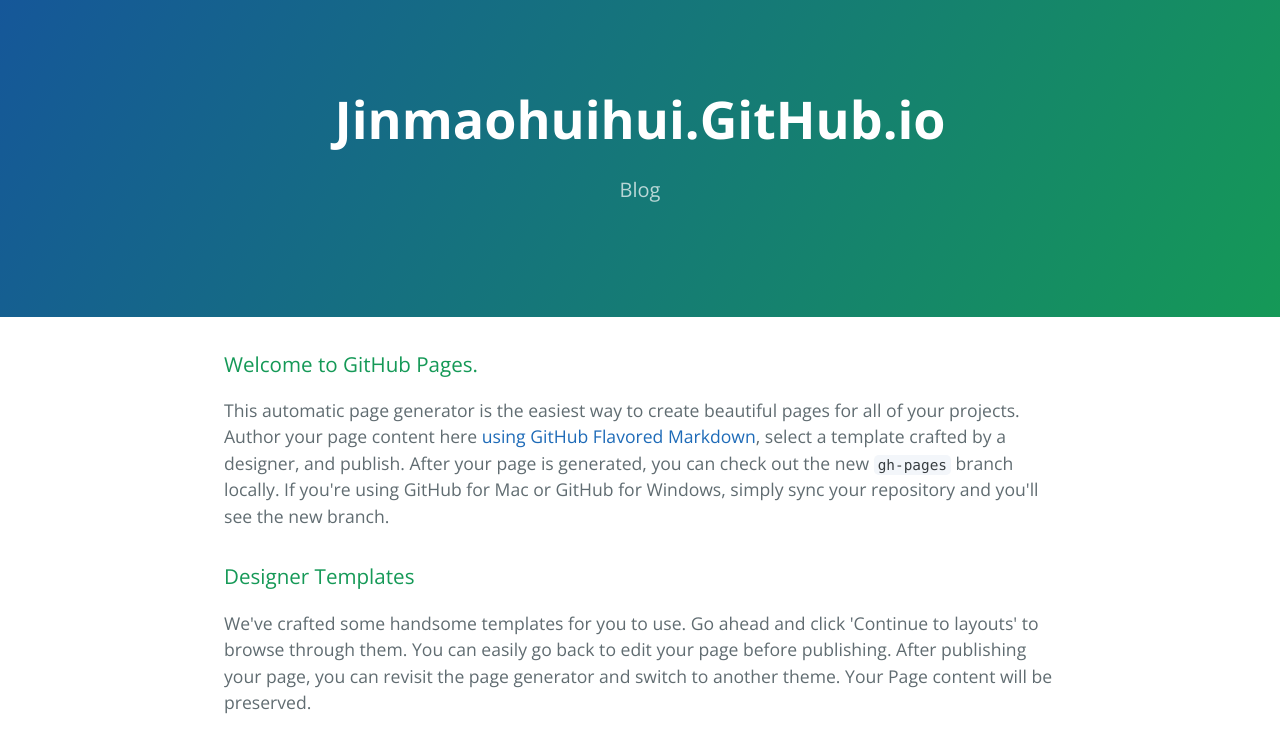
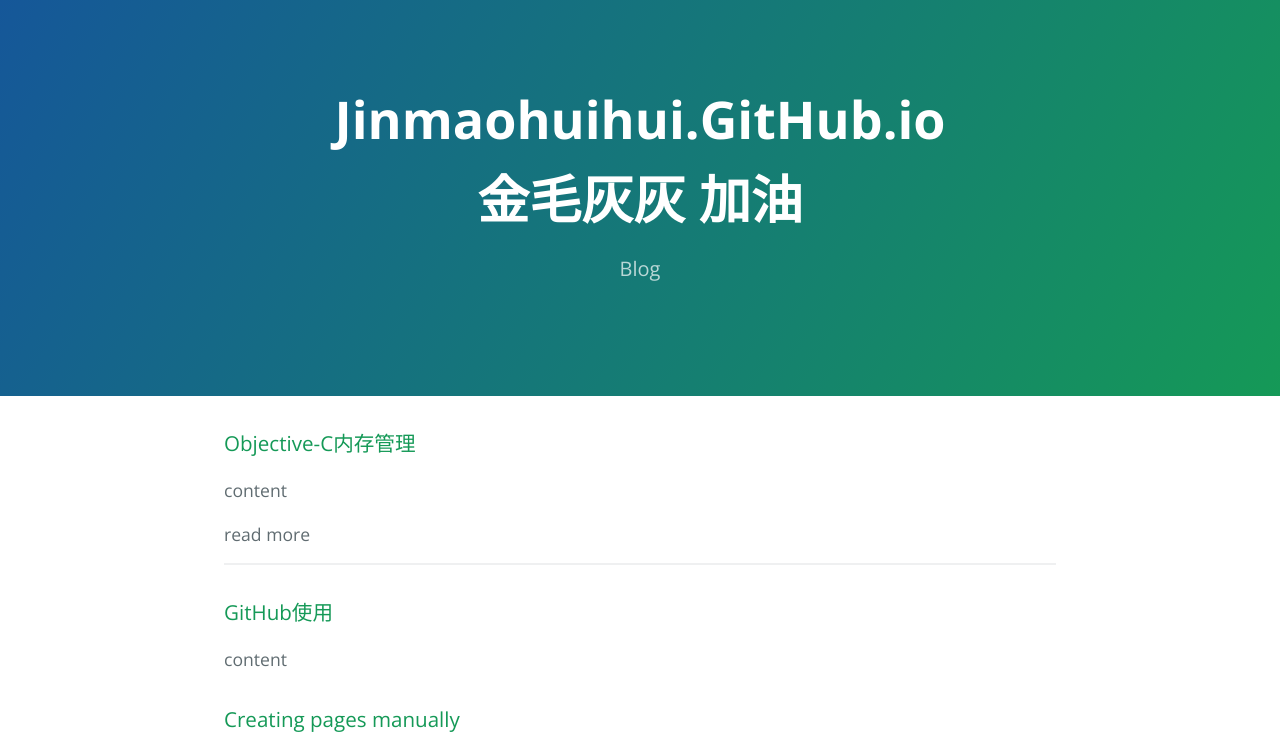
Before and after one commit to jinMaoHuiHui/jinMaoHuiHui.github.io, a plain HTML site: page index.html in a window 1280 px wide. Shown: the top 744 px of the page. Drawn offline with nearby package versions, Linux system fonts and the light colour scheme.

Commit message:
Hbuilder

```diff
--- a/index.html
+++ b/index.html
@@ -4,27 +4,30 @@
     <meta charset="UTF-8">
     <title>Jinmaohuihui.GitHub.io by jinMaoHuiHui</title>
     <meta name="viewport" content="width=device-width, initial-scale=1">
-    <link rel="stylesheet" type="text/css" href="stylesheets/normalize.css" media="screen">
+    <link rel="stylesheet" type="text/css" href="css/normalize.css" media="screen">
     <link href='http://fonts.googleapis.com/css?family=Open+Sans:400,700' rel='stylesheet' type='text/css'>
-    <link rel="stylesheet" type="text/css" href="stylesheets/stylesheet.css" media="screen">
-    <link rel="stylesheet" type="text/css" href="stylesheets/github-light.css" media="screen">
+    <link rel="stylesheet" type="text/css" href="css/stylesheet.css" media="screen">
+    <link rel="stylesheet" type="text/css" href="css/github-light.css" media="screen">
   </head>
   <body>
     <section class="page-header">
       <h1 class="project-name">Jinmaohuihui.GitHub.io</h1>
+      <h1 class='project-name'>金毛灰灰 加油</h1>
       <h2 class="project-tagline">Blog</h2>
     </section>
 
     <section class="main-content">
       <h3>
-<a id="welcome-to-github-pages" class="anchor" href="#welcome-to-github-pages" aria-hidden="true"><span class="octicon octicon-link"></span></a>Welcome to GitHub Pages.</h3>
+<a id="welcome-to-github-pages" class="anchor" href="#welcome-to-github-pages" aria-hidden="true"><span class="octicon octicon-link"></span></a>Objective-C内存管理</h3>
 
-<p>This automatic page generator is the easiest way to create beautiful pages for all of your projects. Author your page content here <a href="https://guides.github.com/features/mastering-markdown/">using GitHub Flavored Markdown</a>, select a template crafted by a designer, and publish. After your page is generated, you can check out the new <code>gh-pages</code> branch locally. If you're using GitHub for Mac or GitHub for Windows, simply sync your repository and you'll see the new branch.</p>
+<p>content</p>
+<p6> read more </p6>
 
+<hr/>
 <h3>
-<a id="designer-templates" class="anchor" href="#designer-templates" aria-hidden="true"><span class="octicon octicon-link"></span></a>Designer Templates</h3>
+<a id="designer-templates" class="anchor" href="#designer-templates" aria-hidden="true"><span class="octicon octicon-link"></span></a>GitHub使用</h3>
 
-<p>We've crafted some handsome templates for you to use. Go ahead and click 'Continue to layouts' to browse through them. You can easily go back to edit your page before publishing. After publishing your page, you can revisit the page generator and switch to another theme. Your Page content will be preserved.</p>
+<p>content</p>
 
 <h3>
 <a id="creating-pages-manually" class="anchor" href="#creating-pages-manually" aria-hidden="true"><span class="octicon octicon-link"></span></a>Creating pages manually</h3>
```
Also changed, not shown: css/github-light.css (renamed from stylesheets/github-light.css), css/normalize.css (renamed from stylesheets/normalize.css), css/stylesheet.css (renamed from stylesheets/stylesheet.css), data/params.json (renamed from params.json), 1 other file.
